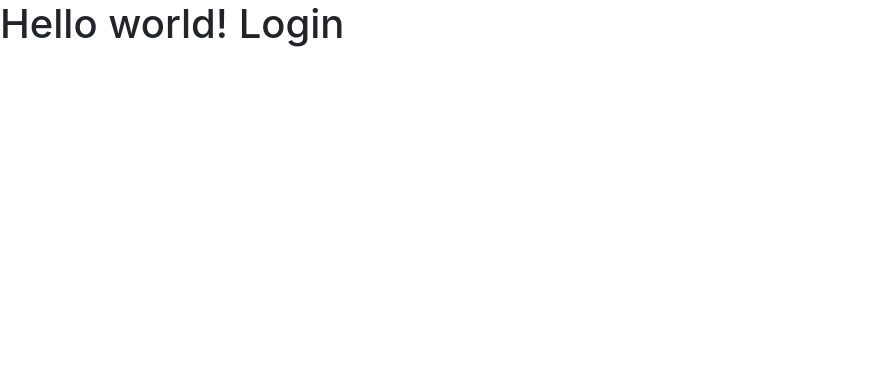
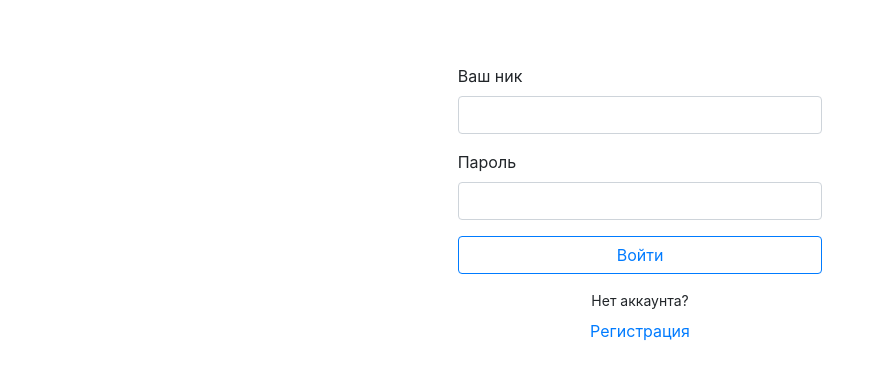
Before and after one commit to botirk/frontend-project-lvl4, a React app: page /login in a window 1280 px wide. Shown: the top 378 px of the page, without its empty margins (0-882 px from the left). Built offline with nearby package versions, Linux system fonts and the light colour scheme; the HTML template or start-up script is replaced by a standard one.

Commit message:
login page working

```diff
--- a/package.json
+++ b/package.json
@@ -21,6 +21,7 @@
   "license": "ISC",
   "homepage": "",
   "dependencies": {
+    "axios": "^0.21.1",
     "bootstrap": "^4.6.0",
     "core-js": "^3.12.1",
     "debug": "^4.3.1",
@@ -31,6 +32,7 @@
     "fastify-sensible": "^3.1.1",
     "fastify-socket.io": "^2.0.0",
     "fastify-static": "^4.0.1",
+    "formik": "^2.2.8",
     "http-errors": "^1.8.0",
     "jquery": "^3.6.0",
     "lodash": "^4.17.21",
@@ -39,9 +41,11 @@
     "popper.js": "^1.16.1",
     "pug": "^3.0.2",
     "react": "^17.0.2",
+    "react-bootstrap": "^1.6.0",
     "react-dom": "^17.0.2",
     "react-router-dom": "^5.2.0",
-    "regenerator-runtime": "^0.13.7"
+    "regenerator-runtime": "^0.13.7",
+    "yup": "^0.32.9"
   },
   "devDependencies": {
     "@babel/cli": "^7.13.16",
--- a/src/components/App.jsx
+++ b/src/components/App.jsx
@@ -9,21 +9,19 @@ import Index from './Index.jsx';
 import Login from './Login.jsx';
 import Code404 from './Code404.jsx';
 
-export default () => {
+const checkLogin = (option) => () => (localStorage.getItem('JWT') === null) ? <Redirect to="/login" /> : option;
+
+const App = () => {
   return <Router>
   <Switch>
-    <Route path="/login">
-      <Login />
-    </Route>
-    <Route path="/">
-      <Index />
-    </Route>
-    <Route path="/404">
-      <Code404 />
-    </Route>
+    <Route exact path="/" render={checkLogin(<Index />)} />
+    <Route path="/login"><Login /></Route>
+    <Route path="/404" render={checkLogin(<Code404 />)} />
     <Route path="*">
       <Redirect to="/404" />
     </Route>
   </Switch>
-  </Router>;
+  </Router>
 };
+
+export default App;
--- a/src/components/Code404.jsx
+++ b/src/components/Code404.jsx
@@ -1,3 +1,3 @@
 import React from 'react';
 
-export default () => <h1>Hello world! 404</h1>
+export default () => <h1>404</h1>
--- a/src/components/Index.jsx
+++ b/src/components/Index.jsx
@@ -1,3 +1,3 @@
 import React from 'react';
 
-export default () => <h1>Hello world! Index</h1>
+export default () => <h1>Index</h1>
--- a/src/components/Login.jsx
+++ b/src/components/Login.jsx
@@ -1,3 +1,98 @@
 import React from 'react';
+import { Formik } from 'formik';
+import * as Yup from 'yup';
+import { Form, FormGroup, FormControl, FormLabel } from 'react-bootstrap';
+import axios from 'axios';
+import { withRouter } from 'react-router-dom';
 
-export default () => <h1>Hello world! Login</h1>
+class Login extends React.Component {
+  onSubmit = async (values, actions) => {
+    try {
+      const result = await axios.post('/api/v1/login', values);
+      //console.log(result);
+      localStorage.setItem('JWT', JSON.stringify(result.data));
+      this.props.history.push('/');
+    } catch (e) {
+      console.error(e);
+      if (e.message.toLowerCase().includes('network') === true) {
+        actions.setFieldError('username', 'Сетевая ошибка при попытки авторизоваться');
+        actions.setFieldError('password', 'Сетевая ошибка при попытки авторизоваться');
+        alert('Сетевая ошибка при попытки авторизоваться');
+      } else {
+        actions.setFieldError('username', 'Эта пара логин-пароль не подходит');
+        actions.setFieldError('password', 'Эта пара логин-пароль не подходит');
+        alert('Эта пара логин-пароль не подходит');
+      }
+    }
+  }
+
+  renderForm() {
+    return <Formik
+      initialValues={{ username: '', password: '' }}
+      validationSchema={Yup.object({
+        username: Yup.string()
+          .required('Требуется'),
+        password: Yup.string()
+          .required('Требуется'),
+      })}
+      onSubmit={this.onSubmit}>
+    {({values,
+      errors,
+      touched,
+      handleChange,
+      handleBlur,
+      handleSubmit,
+      isSubmitting }) => (
+    <Form onSubmit={handleSubmit} className="p-3">
+      <FormGroup>
+        <FormLabel htmlFor="username">Ваш ник</FormLabel>
+        <FormControl
+          disabled={isSubmitting}
+          onChange={handleChange}
+          onBlur={handleBlur}
+          name="username"
+          type="text"
+          value={values.username}
+          isValid={touched.username && !errors.username}
+          isInvalid={touched.username && errors.username}/>
+        {(touched.username && errors.username)
+          ? <Form.Control.Feedback type="invalid">{errors.username}</Form.Control.Feedback>
+          : null}
+      </FormGroup>
+      <FormGroup>
+        <FormLabel htmlFor="password">Пароль</FormLabel>
+        <FormControl
+          disabled={isSubmitting}
+          onChange={handleChange}
+          onBlur={handleBlur}
+          name="password"
+          type="password"
+          value={values.password}
+          isValid={touched.password && !errors.password}
+          isInvalid={touched.password && errors.password}/>
+        {(touched.password && errors.password)
+          ? <Form.Control.Feedback type="invalid">{errors.password}</Form.Control.Feedback>
+          : null}
+      </FormGroup>
+      <button disabled={isSubmitting} type="submit" className="w-100 mb-3 btn btn-outline-primary">Войти</button>
+      <div className="d-flex flex-column align-items-center">
+        <span className="small mb-2">Нет аккаунта?</span>
+        <a href="/signup">Регистрация</a>
+      </div>
+    </Form>
+    )}
+    </Formik>
+  }
+
+  render() {
+    return <div className="d-flex flex-column h-100">
+      <div className="container-fluid">
+        <div className="row justify-content-center pt-5">
+          <div className="col-sm-4">{this.renderForm()}</div>
+        </div>
+      </div>
+    </div>;
+  }
+}
+
+export default withRouter(Login);
```
Also changed, not shown: 1 other file (tests, documents, lock files or other folders).
